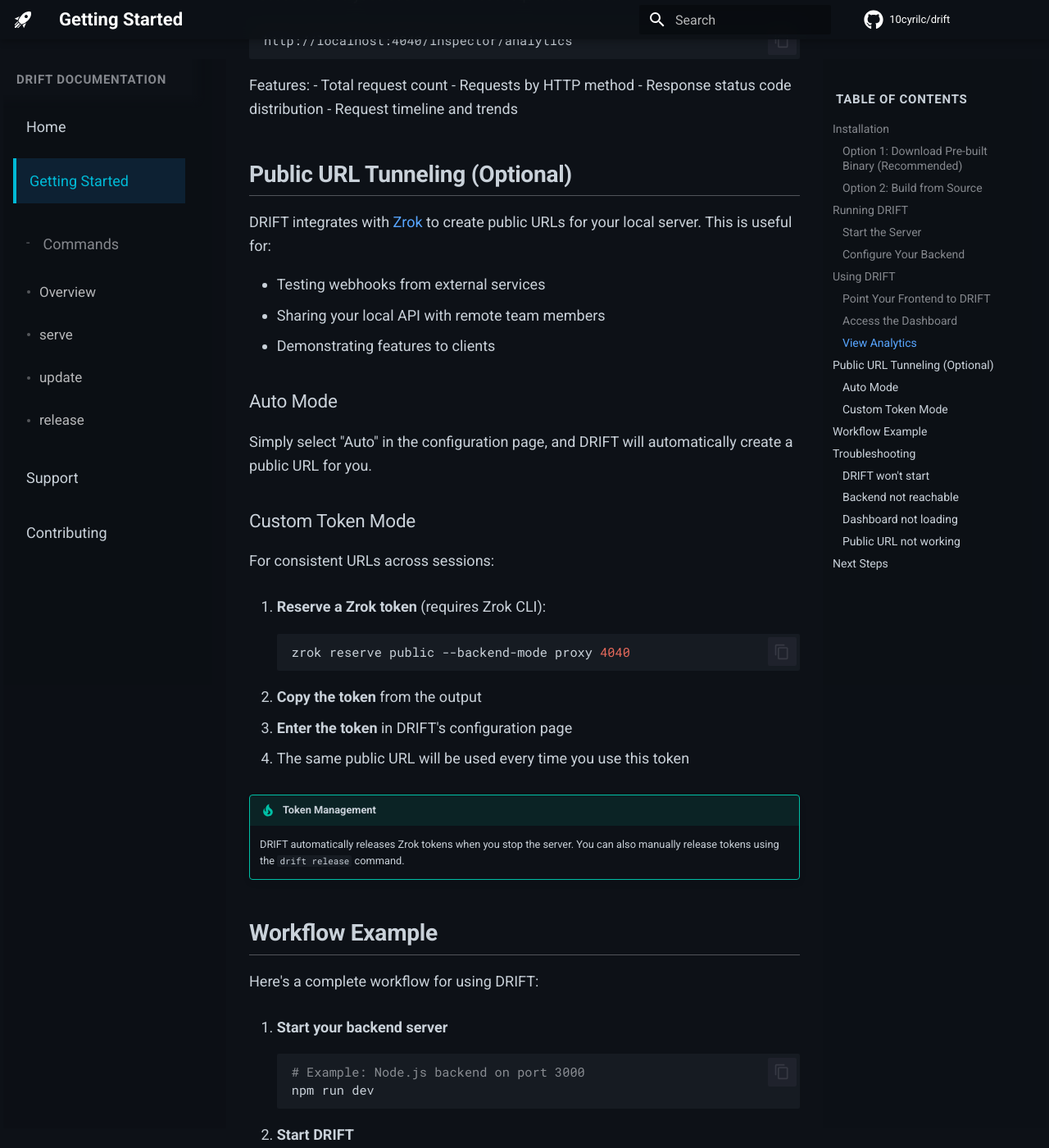
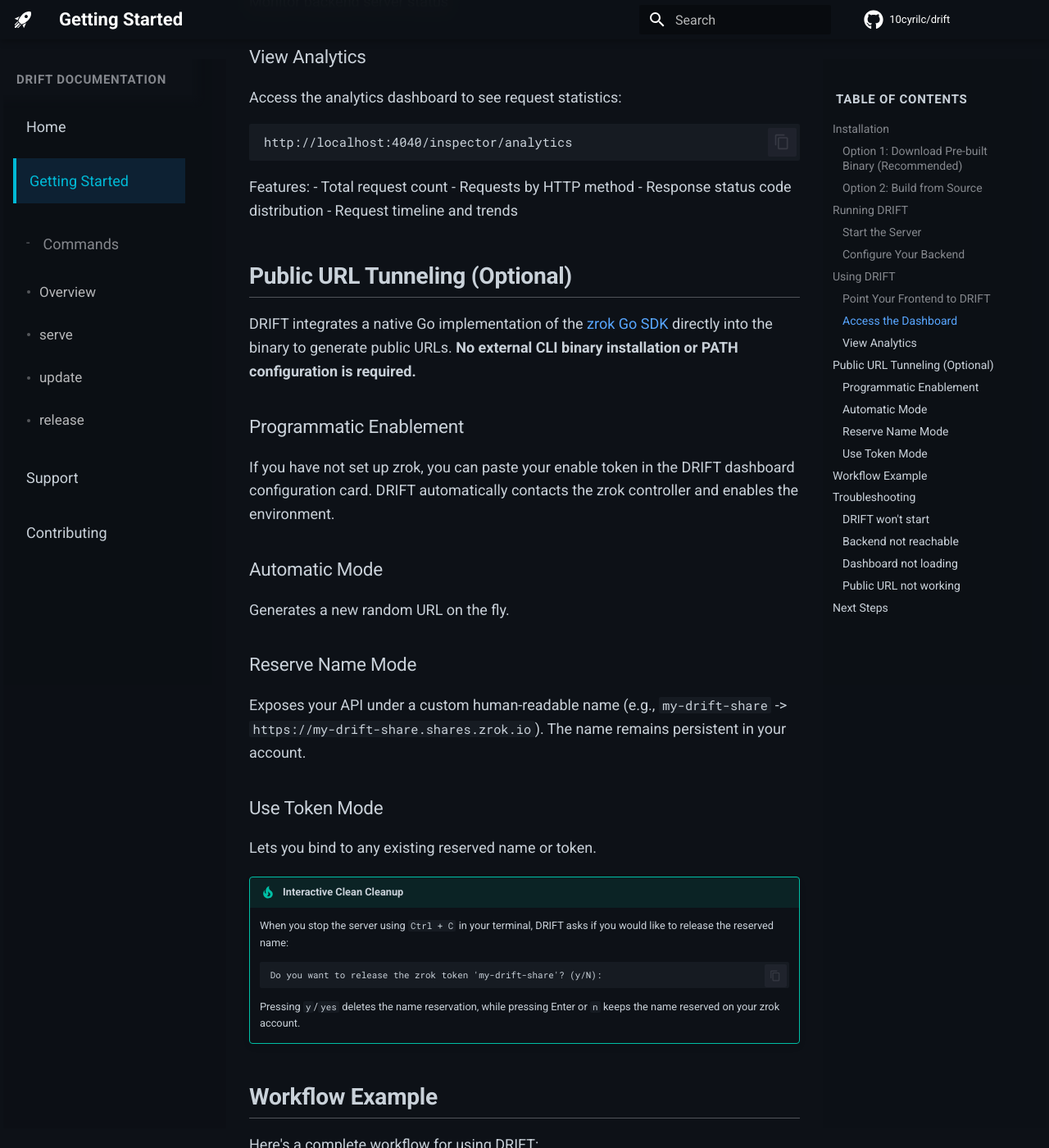
Before and after one commit to 10cyrilc/drift, an MkDocs documentation site: the page built from docs/getting-started.md, in a window 1280 px wide and 1400 px high, scrolled down 3154 px. Shown: the whole window at 82% size. Built offline with MkDocs 1.6.1 and Material for MkDocs 9.7.7, drawn with Linux system fonts in a browser that asks for light colours; comment, search, counter and statistics services are not loaded; some of the changed text lies outside the part shown.

Commit message:
feat: Revamp Zrok tunneling support with native Go SDK integration and enhanced configuration options

````diff
--- a/docs/getting-started.md
+++ b/docs/getting-started.md
@@ -74,11 +74,12 @@
 
 You'll see the configuration page where you need to:
 
-1. **Enter your backend port** - The port where your actual backend server is running (e.g., 3000, 8000, 8080)
-2. **Choose tunneling option** (optional):
-   - **Auto**: Automatically creates a public URL using Zrok
-   - **Custom**: Use a reserved Zrok token for a consistent public URL
-   - **None**: Skip public URL creation
+1. **Enable Zrok Environment** (first-time setup only) - If your local zrok environment is not enabled, paste your account enable token into the enablement card. DRIFT will enable it programmatically.
+2. **Enter your backend port** - The port where your actual backend server is running (e.g., 3000, 8080)
+3. **Choose tunneling option**:
+   - **Automatic**: Automatically generates a dynamic, random public URL.
+   - **Reserve Name**: Expose under a persistent human-readable name of your choice (e.g., `https://my-drift.shares.zrok.io`).
+   - **Use Token**: Bind to a specific manually reserved token or name.
 
 3. Click **"Start Intercepting"**
 
@@ -135,33 +136,26 @@
 
 ## Public URL Tunneling (Optional)
 
-DRIFT integrates with [Zrok](https://zrok.io/) to create public URLs for your local server. This is useful for:
+DRIFT integrates a native Go implementation of the [zrok Go SDK](https://zrok.io/) directly into the binary to generate public URLs. **No external CLI binary installation or PATH configuration is required.**
 
-- Testing webhooks from external services
-- Sharing your local API with remote team members
-- Demonstrating features to clients
+### Programmatic Enablement
+If you have not set up zrok, you can paste your enable token in the DRIFT dashboard configuration card. DRIFT automatically contacts the zrok controller and enables the environment.
 
-### Auto Mode
+### Automatic Mode
+Generates a new random URL on the fly.
 
-Simply select "Auto" in the configuration page, and DRIFT will automatically create a public URL for you.
+### Reserve Name Mode
+Exposes your API under a custom human-readable name (e.g., `my-drift-share` -> `https://my-drift-share.shares.zrok.io`). The name remains persistent in your account.
 
-### Custom Token Mode
+### Use Token Mode
+Lets you bind to any existing reserved name or token.
 
-For consistent URLs across sessions:
-
-1. **Reserve a Zrok token** (requires Zrok CLI):
-   ```bash
-   zrok reserve public --backend-mode proxy 4040
-   ```
-
-2. **Copy the token** from the output
-
-3. **Enter the token** in DRIFT's configuration page
-
-4. The same public URL will be used every time you use this token
-
-!!! tip "Token Management"
-    DRIFT automatically releases Zrok tokens when you stop the server. You can also manually release tokens using the `drift release` command.
+!!! tip "Interactive Clean Cleanup"
+    When you stop the server using `Ctrl + C` in your terminal, DRIFT asks if you would like to release the reserved name:
+    ```
+    Do you want to release the zrok token 'my-drift-share'? (y/N):
+    ```
+    Pressing `y`/`yes` deletes the name reservation, while pressing Enter or `n` keeps the name reserved on your zrok account.
 
 ## Workflow Example
 
@@ -215,9 +209,9 @@
 
 ### Public URL not working
 
-- **Install Zrok**: Make sure Zrok CLI is installed and configured
-- **Check Zrok status**: Run `zrok status` to verify Zrok is working
-- **Verify token**: If using custom token, ensure it's valid and not expired
+- **Check Enablement status**: Verify you have pasted your zrok account token to enable the environment.
+- **Controller Connectivity**: Ensure your local machine has internet access and can connect to `api.zrok.io` (or your custom controller API endpoint).
+- **Name Collisions**: If you are using "Reserve Name" and the name is already taken by another account, the creation will fail. Try another name.
 
 ## Next Steps
 
````
Also changed, not shown: README.md (+12 -16 lines).
